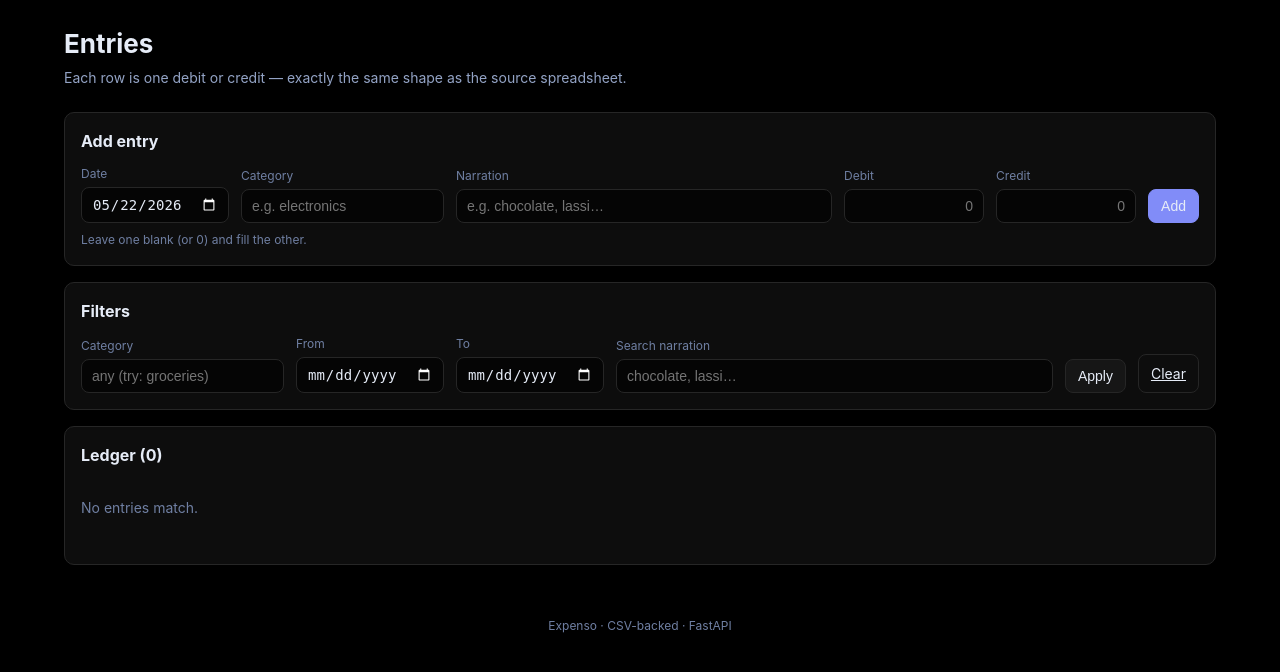
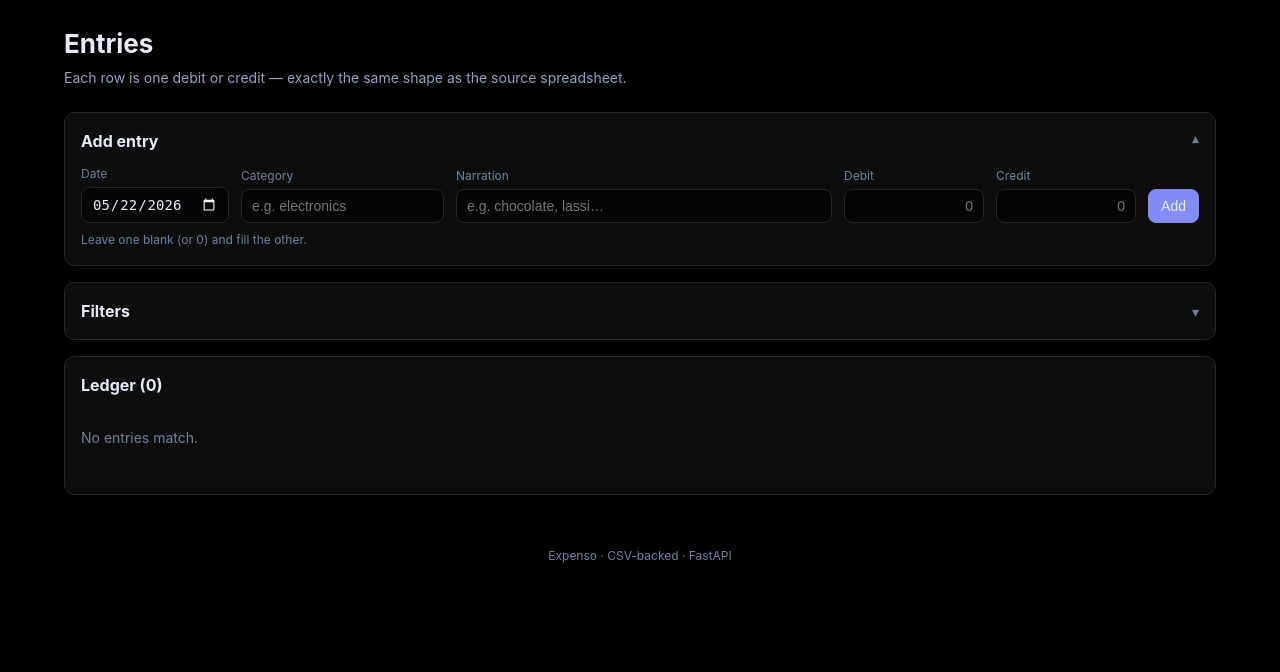
Before and after one commit to vanquish87/expenso, a FastAPI app: page /entries in a window 1280 px wide. Shown: the part 59-731 px from the top of the page. Run offline with FastAPI, Linux system fonts and the light colour scheme.

Commit message:
ui(entries): collapsible Add / Filters cards (native <details>)
Both cards on /entries are now <details>/<summary> instead of plain
<div>s, so the user can fold them away when they're not in use.

Defaults
 - Add entry  → open (most common action on the page)
 - Filters    → closed, except auto-opened with an "active" chip badge
                when ANY filter is set via ?category / ?date_from /
                ?date_to / ?q — so a filtered ledger doesn't quietly
                hide its own filters.

A ▾ caret on the right rotates 180° when the card is open, giving a
visual affordance even without the browser's default disclosure
triangle (which we hide via ::-webkit-details-marker / ::marker).

No JS — <details> is a native HTML element, keyboard-accessible
(Enter / Space) and screen-reader-friendly out of the box.

Verified 10/10: Add open / Filters closed by default; visiting
/entries?q=test auto-opens Filters with the "active" chip; CSS
hides the native marker and rotates the caret on open.

```diff
--- a/app/static/css/styles.css
+++ b/app/static/css/styles.css
@@ -140,6 +140,27 @@ body {
 .card__head h2 { margin: 0; font-size: 16px; }
 .link { color: var(--accent); text-decoration: none; font-size: 13px; }
 .link:hover { text-decoration: underline; }
+
+/* Collapsible card via native <details>/<summary>. <summary> is what you
+   click to fold/unfold; <details open> starts expanded. */
+.card--collapsible > summary {
+  cursor: pointer;
+  list-style: none;
+  user-select: none;
+}
+.card--collapsible > summary::-webkit-details-marker { display: none; }
+.card--collapsible > summary::marker { content: ''; }
+.card--collapsible > summary:hover h2 { color: var(--accent); }
+/* Collapsed: drop the 12px bottom gap on the head so the closed card is tight. */
+.card--collapsible:not([open]) > summary { margin-bottom: 0; }
+.card__caret {
+  font-size: 14px;
+  color: var(--muted);
+  transition: transform .2s ease;
+  margin-left: 8px;
+  display: inline-block;
+}
+.card--collapsible[open] > summary .card__caret { transform: rotate(180deg); }
 
 /* tables */
 .table { width: 100%; border-collapse: collapse; }
--- a/app/templates/entries.html
+++ b/app/templates/entries.html
@@ -7,8 +7,8 @@
   <p class="hero__sub">Each row is one debit or credit — exactly the same shape as the source spreadsheet.</p>
 </section>
 
-<div class="card">
-  <header class="card__head"><h2>Add entry</h2></header>
+<details class="card card--collapsible" open>
+  <summary class="card__head"><h2>Add entry</h2><span class="card__caret" aria-hidden="true">▾</span></summary>
   <form class="form form--row form--entry-add" method="post" action="/entries">
     <label class="field">
       <span class="field__label">Date</span>
@@ -37,10 +37,11 @@
     <button type="submit" class="btn btn--primary">Add</button>
   </form>
   <p class="muted hint">Leave one blank (or 0) and fill the other.</p>
-</div>
+</details>
 
-<div class="card">
-  <header class="card__head"><h2>Filters</h2></header>
+{% set filters_active = filters.category or filters.date_from or filters.date_to or filters.q %}
+<details class="card card--collapsible"{% if filters_active %} open{% endif %}>
+  <summary class="card__head"><h2>Filters{% if filters_active %} <span class="chip chip--soft">active</span>{% endif %}</h2><span class="card__caret" aria-hidden="true">▾</span></summary>
   <form class="form form--row form--entry-filter" method="get" action="/entries">
     <label class="field">
       <span class="field__label">Category</span>
@@ -62,7 +63,7 @@
     <button type="submit" class="btn">Apply</button>
     <a href="/entries" class="btn btn--ghost">Clear</a>
   </form>
-</div>
+</details>
 
 <div class="card">
   <header class="card__head">
```
